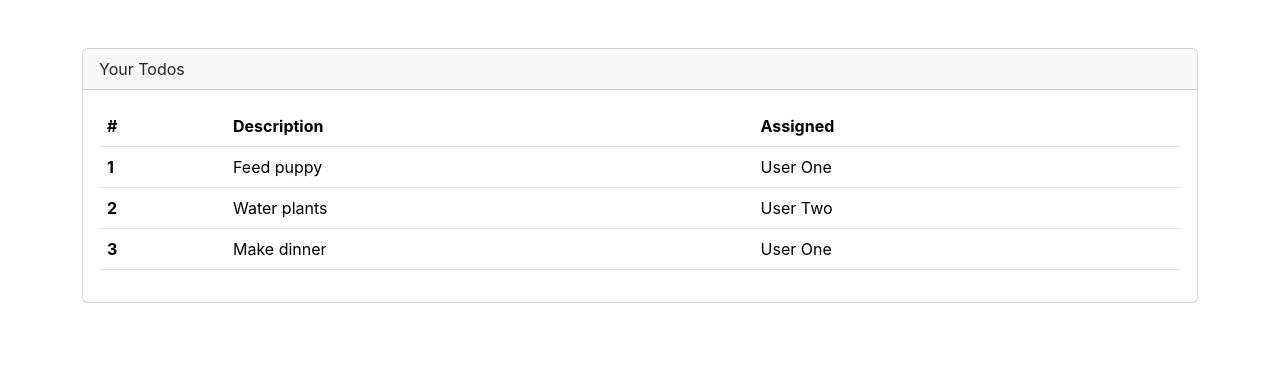
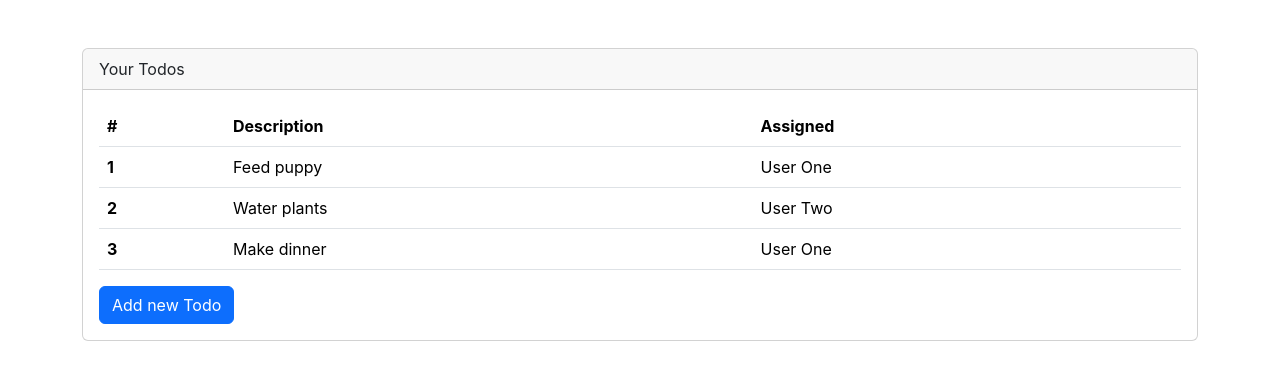
Before and after one commit to tutkuince/react-todos, a React (Create React App) app: page / in a window 1280 px wide. Shown: the top 380 px of the page. Built offline with nearby package versions, Linux system fonts and the light colour scheme.

Commit message:
react onClick listeners

```diff
--- a/src/App.js
+++ b/src/App.js
@@ -2,11 +2,24 @@
 import TodoTable from './components/TodoTable';
 
 function App() {
-  const todos = [
+  let todos = [
     {rowNumber: 1, rowDescription: 'Feed puppy', rowAssigned: 'User One'},
     {rowNumber: 2, rowDescription: 'Water plants', rowAssigned: 'User Two'},
     {rowNumber: 3, rowDescription: 'Make dinner', rowAssigned: 'User One'}
   ];
+
+  const addTodo = () => {
+    if(todos.length > 0) {
+      const newTodo = {
+        rowNumber: todos.length + 1,
+        rowDescription: 'New Todo',
+        rowAssigned: 'User Three'
+      };
+      todos.push(newTodo);
+      console.log(todos);
+    }
+  }
+
   return (
     <div className="mt-5 container">
       <div className="card">
@@ -15,6 +28,9 @@
         </div>
         <div className="card-body">
           <TodoTable todos={todos}/>
+          <button className='btn btn-primary' onClick={addTodo}>
+            Add new Todo
+          </button>
         </div>
       </div>
     </div>
```
